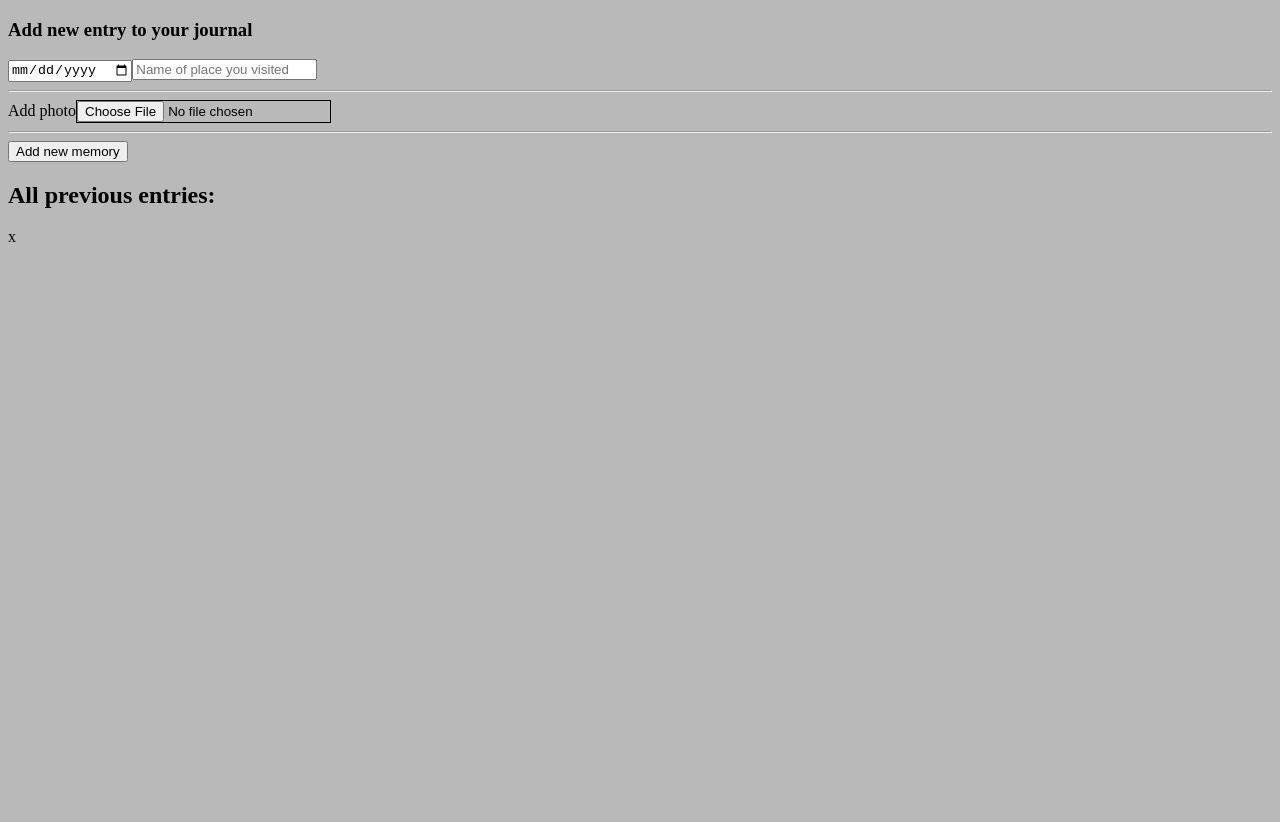
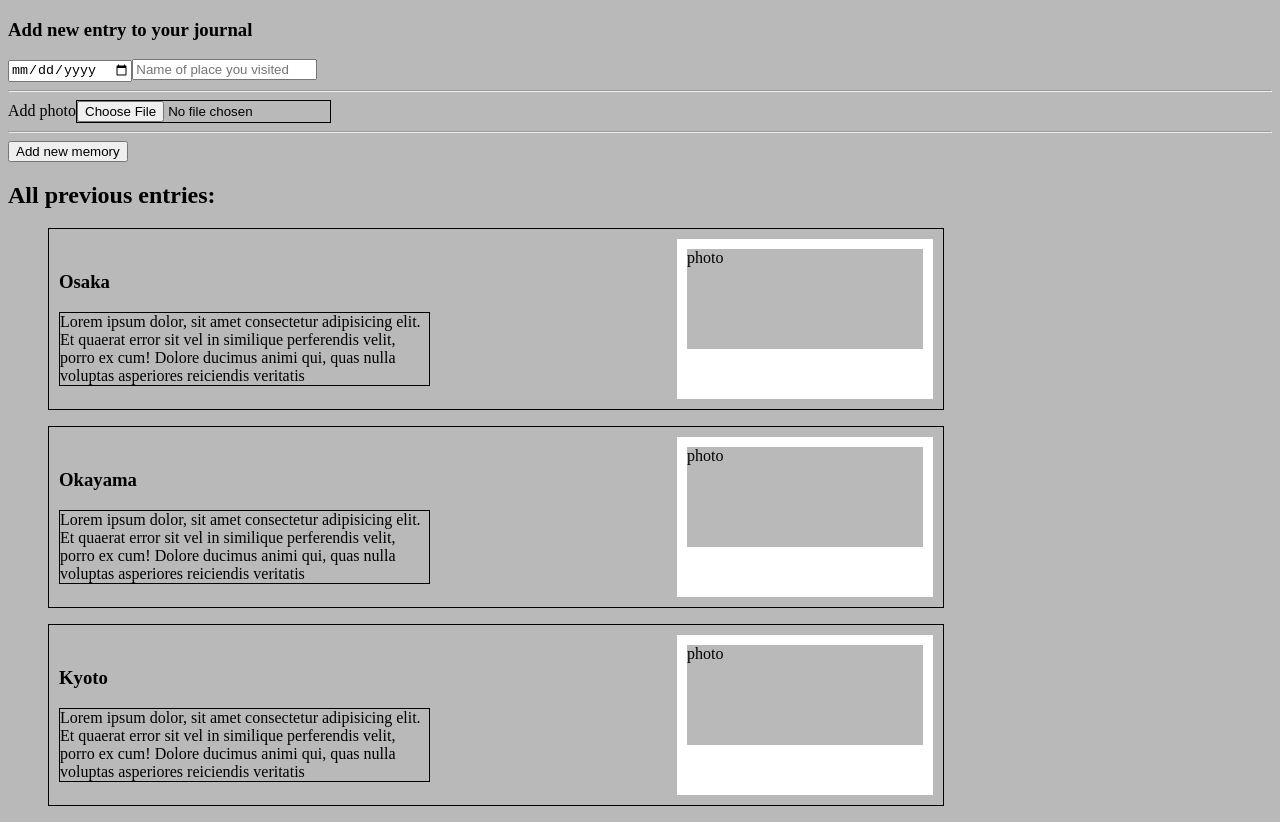
Before and after one commit to MJanuszek/travel-journal, a React (Vite) app: page / in a window 1280 px wide. Before the commit the page ends 800 px from the top, so only its background shows below. Built offline with nearby package versions, Linux system fonts and the light colour scheme.

Commit message:
Entry component
Entry component structure and basic css styles added

```diff
--- /dev/null
+++ b/src/Entry.css
@@ -0,0 +1,26 @@
+* {
+  box-sizing: border-box;
+}
+
+.single-entry {
+  display: flex;
+  align-items: center;
+  justify-content: flex-start;
+  border: 1px solid black;
+  padding: 10px;
+  margin-bottom: 2vh;
+  max-width: 70vw;
+}
+
+.entry-description {
+  max-width: 60%;
+  border: 1px solid black;
+}
+
+.entry-photo {
+  border: 10px solid white;
+  border-bottom: 50px solid white;
+  flex-shrink: 0;
+  min-height: 20vh;
+  width: 20vw;
+}
--- /dev/null
+++ b/src/Entry.jsx
@@ -0,0 +1,15 @@
+import "./Entry.css";
+
+function Entry({ name, description, photo }) {
+  return (
+    <div className="single-entry">
+      <div className="entry">
+        <h3 className="entry-name">{name}</h3>
+        <div className="entry-description">{description}</div>
+      </div>
+      <div className="entry-photo">photo</div>
+    </div>
+  );
+}
+
+export default Entry;
--- a/src/Journal.jsx
+++ b/src/Journal.jsx
@@ -1,8 +1,47 @@
+import { useState, useEffect } from "react";
+import Entry from "./Entry";
+
+const startEntries = [
+  {
+    name: "Osaka",
+    date: "12.12.2012",
+    description:
+      "Lorem ipsum dolor, sit amet consectetur adipisicing elit. Et quaerat error sit vel in similique perferendis velit, porro ex cum! Dolore ducimus animi qui, quas nulla voluptas asperiores reiciendis veritatis",
+    photo: null,
+  },
+  {
+    name: "Okayama",
+    date: "12.12.2012",
+    description:
+      "Lorem ipsum dolor, sit amet consectetur adipisicing elit. Et quaerat error sit vel in similique perferendis velit, porro ex cum! Dolore ducimus animi qui, quas nulla voluptas asperiores reiciendis veritatis",
+    photo: null,
+  },
+  {
+    name: "Kyoto",
+    date: "12.12.2012",
+    description:
+      "Lorem ipsum dolor, sit amet consectetur adipisicing elit. Et quaerat error sit vel in similique perferendis velit, porro ex cum! Dolore ducimus animi qui, quas nulla voluptas asperiores reiciendis veritatis",
+    photo: null,
+  },
+];
+
 function JournalEntries() {
+  // const [allEntries, setDisplayAll] = useState();
   return (
     <>
       <h2>All previous entries:</h2>
-      <div>x</div>
+      <ul>
+        {startEntries.map((entry, index) => {
+          return (
+            <Entry
+              key={index}
+              name={entry.name}
+              description={entry.description}
+              date={entry.date}
+            />
+          );
+        })}
+      </ul>
     </>
   );
 }
--- a/src/NewEntry.jsx
+++ b/src/NewEntry.jsx
@@ -1,10 +1,6 @@
 import { useState, useEffect } from "react";
 
-const temporaryPlaceForEntries = [];
-
 function NewEnry() {
-  // const [photo, setPhoto] = useState();
-  // const [placeName, setPlaceName] = useState();
   const [newEntry, setNewEntry] = useState({
     name: "",
     date: "",
@@ -14,6 +10,9 @@ function NewEnry() {
     e.preventDefault();
     console.log(newEntry);
   }
+
+  // todo: send data from newEntry to DB, then display them in Journal component
+  // todo: how to save in state photo from input ?
   return (
     <>
       <h3>Add new entry to your journal</h3>
```
